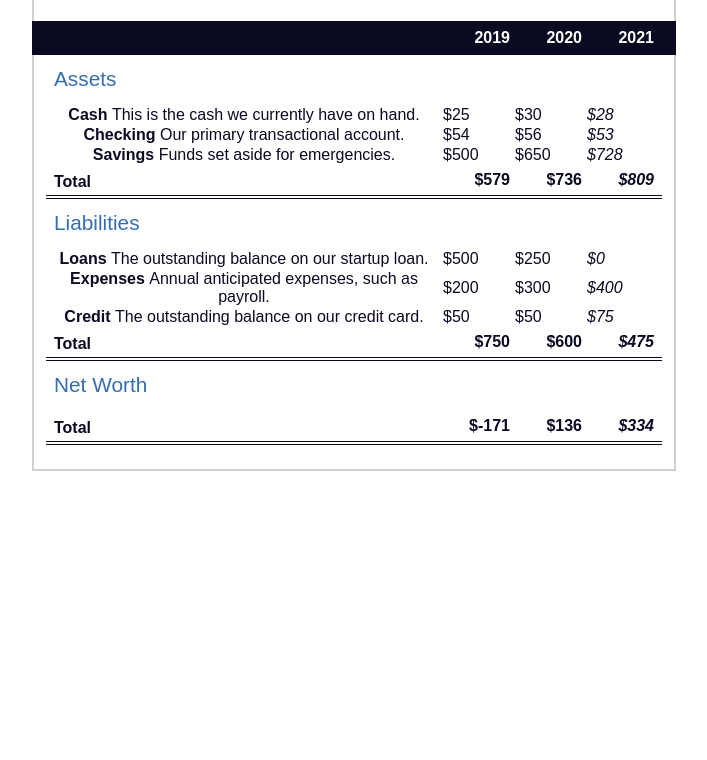
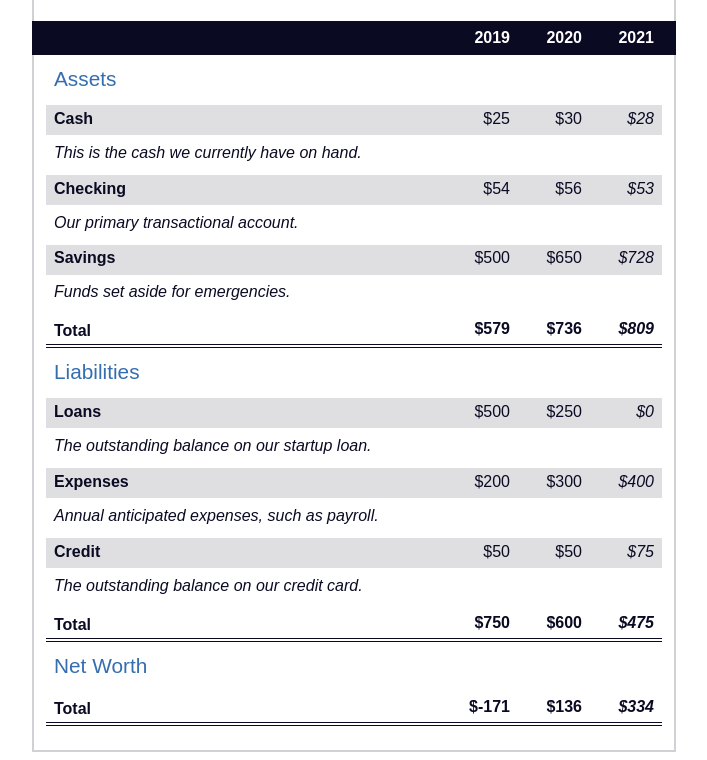
Before and after one commit to AbuTalha3/Balance-Sheet---FCC, a plain HTML site: page index.html in a window 1280 px wide. Shown: the part 106-866 px from the top of the page, without its empty margins (286-993 px from the left). Before the commit the page ends 800 px from the top, so only its background shows below. Drawn offline with Linux system fonts and the light colour scheme.

Commit message:
My final commit css

```diff
--- a/styles.css
+++ b/styles.css
@@ -68,10 +68,6 @@ section {
   padding: 0 0.75rem 1.5rem 0.75rem;
 }
 
-span {
-  font-weight: normal;
-}
-
 table {
   border-collapse: collapse;
   border: 0;
@@ -125,3 +121,37 @@ tr.total:hover {
 td.current {
   font-style: italic;
 }
+
+tr.data {
+  background-image: linear-gradient(to bottom, #dfdfe2 1.845rem, white 1.845rem);
+}
+
+tr.data th {
+  text-align: left;
+  padding-top: 0.3rem;
+  padding-left: 0.5rem;
+}
+
+tr.data th .description {
+  display: block;
+  font-weight: normal;
+  font-style: italic;
+  padding: 1rem 0 0.75rem;
+  margin-right: -13.5rem;
+}
+
+tr.data td {
+  vertical-align: top;
+  padding: 0.3rem 0.25rem 0;
+  text-align: right;
+}
+
+tr.data td {
+  vertical-align: top;
+  padding: 0.3rem 0.25rem 0;
+  text-align: right;
+}
+
+tr.data td:last-of-type {
+ padding-right: 0.5rem;
+}
```
